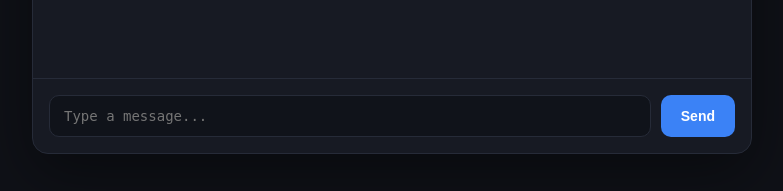
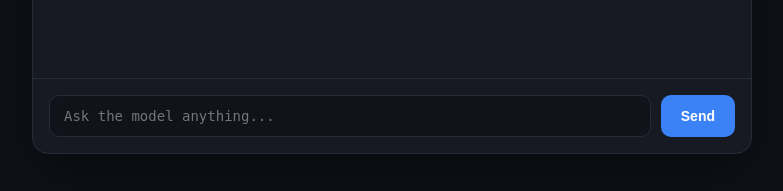
Before and after one commit to henrysolomon-devops/ai-model-serving-platform, a Flask app: page / in a window 1280 px wide. Shown: the part 606-797 px from the top of the page, without its empty margins (248-1031 px from the left). Run offline with Flask 3, Linux system fonts and the light colour scheme.

Commit message:
Reword the chat input placeholder

```diff
--- a/chat-ui/templates/index.html
+++ b/chat-ui/templates/index.html
@@ -140,7 +140,7 @@
     <div class="messages" id="messages"></div>
 
     <div class="input-row">
-      <textarea id="message-input" rows="1" placeholder="Type a message..."></textarea>
+      <textarea id="message-input" rows="1" placeholder="Ask the model anything..."></textarea>
       <button id="send-button">Send</button>
     </div>
   </div>
```
